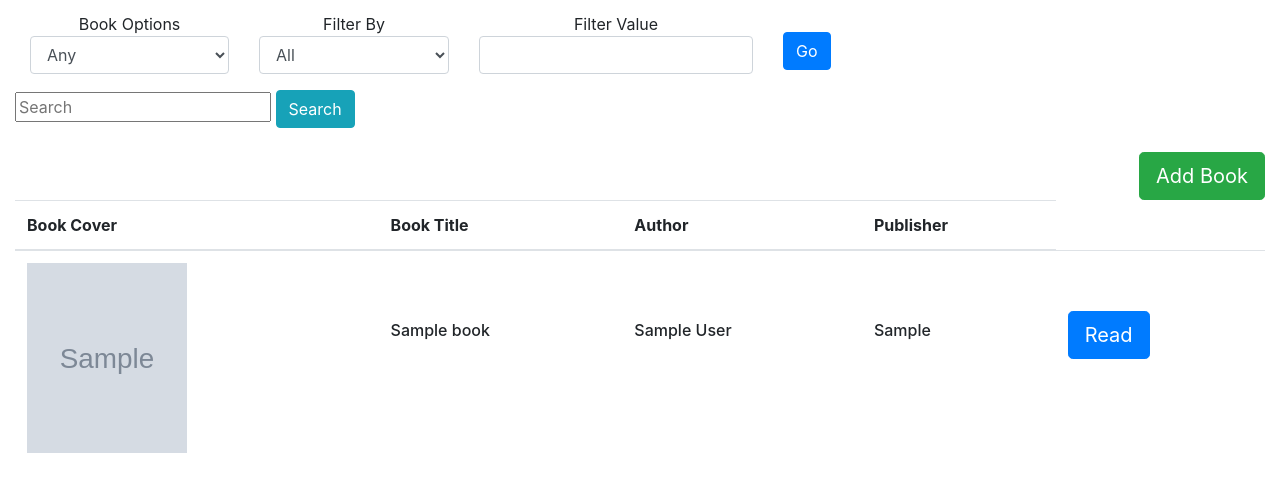
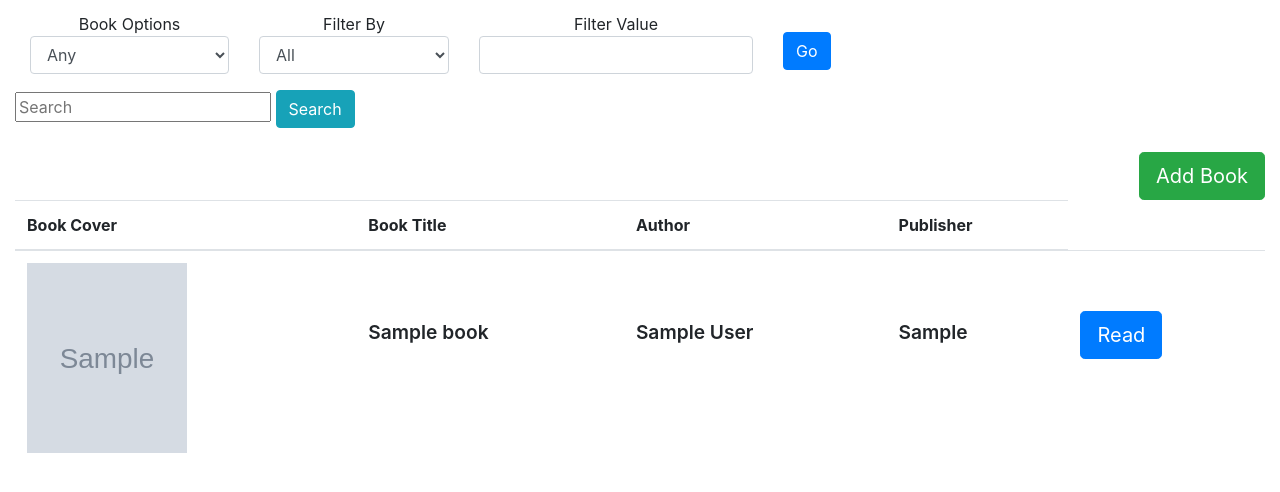
Before and after one commit to wael009/library-php, a PHP site: page /main in a window 1280 px wide. Shown: the part 148-640 px from the top of the page. Run offline with PHP 8.4, Linux system fonts and the light colour scheme; tables that the repository leaves empty or names only in its code hold one stand-in row (values such as "Sample post"); grey boxes marked "Sample" are stand-in pictures; some libraries are stand-ins or nearby versions.

Commit message:
add comments and modifiy some code

```diff
--- a/abstract/AbstractDb.php
+++ b/abstract/AbstractDb.php
@@ -26,7 +26,6 @@ abstract class AbstractDb
      }
 
 
-
     // Methods for the properties
 
 
--- a/classes/IDatabase.php
+++ b/classes/IDatabase.php
@@ -11,5 +11,4 @@ interface IDatabase
     public function disconnect();
 	//public function addDatabase();  // if we want to add different database
 }
-
 ?>
--- a/classes/ILibrary.php
+++ b/classes/ILibrary.php
@@ -4,7 +4,6 @@ namespace main\classes;
 //interface one
 
 // Note:  the library may contain many classes for different items such as (books, Stories, articles, journals, etc), so we can use an interface to implement the same functionality...
-
 
 interface ILibrary
 {
@@ -15,6 +14,4 @@ interface ILibrary
     public function delete($id);
 
 }
-
-
 ?>
--- a/classes/IuserDbh.php
+++ b/classes/IuserDbh.php
@@ -7,8 +7,4 @@ interface IuserDbh
     public function deleteUser()
     public function checkUser()
 }
-
-
-
-
 ?>
--- a/classes/database.php
+++ b/classes/database.php
@@ -4,10 +4,8 @@
 require_once 'classes/IDatabase.php';
 require_once 'BasicObject.php';
 
-
 use \Main\BasicObject;
 use \main\classes\IDatabase;
-
 
 class database implements IDatabase
 {
@@ -19,7 +17,7 @@ class database implements IDatabase
 
     public function connect()
     {
-        //   to create new PDO connection.
+        //   creating new PDO connection
         $this->pdo = new PDO($this->dbserver, $this->dbuser, $this->dbpass);
 
         // To disable emulated prepared statements and use real prepared statements (to avoid inject malicious SQL attack).
@@ -39,6 +37,4 @@ class database implements IDatabase
         return $this->pdo;
     }
 }
-
-
 ?>
--- a/index.php
+++ b/index.php
@@ -41,9 +41,5 @@
 				<a href="#" class="forgot">Forgot your email or password?</a>
 		</form>
     </div>
-
-
-
-
 </body>
 </html>
--- a/login.php
+++ b/login.php
@@ -26,5 +26,4 @@ if(isset($_POST['submit']))
 		header('location:main.php');	// If yes redirct to the main page.
 	}
 }
-
 ?>
--- a/main.php
+++ b/main.php
@@ -5,7 +5,6 @@ session_start();
 require_once "classes/bookClass.php";
 require_once "user.php";
 include "layout/header.php";
-
 
 if(isset($_GET['del']))
 {
@@ -17,19 +16,13 @@ if(isset($_GET['del']))
 
 ?>
 
-
-
-
 <div class="container-fluid mt-4">
 <div class="">
 
   <main role="main" class="pb-3">
   <h1>Index</h1>
 
-
-
-
-<!-- row for search -->
+<!-- row for filter -->
 <div class="row mt-4 " >
   <div class="col mb-3">
     <form class="form-inline" method="post" action="*">
@@ -37,7 +30,7 @@ if(isset($_GET['del']))
       <div class="form-group">
         <div class="col">
             <label class="control-label" for="FilterByBooksOptions">Book Options</label>
-            <select name="FilterByBookssOptions" class="form-control" data-val="true" data-val-required="The Books Options field is required."><option selected="selected" value="0">Any</option>
+            <select name="FilterByBookssOptions" class="form-control"><option selected="selected" value="0">Any</option>
               <option value="1">Academic books</option>
                 <option value="2">Historical books</option>
               <option value="3">Programming books</option>
@@ -47,8 +40,8 @@ if(isset($_GET['del']))
       </div>
 
         <div class="col">
-            <label class="control-label" for="FilterBy.FilterByOption">Filter By</label>
-            <select name="FilterBy.FilterByOption" class="form-control" data-val="true" data-val-required="The Filter By field is required."><option selected="selected" value="0">All</option>
+            <label class="control-label" for="FilterByOption">Filter By</label>
+            <select name="FilterByOption" class="form-control"><option selected="selected" value="0">All</option>
               <option value="1">By Name...</option>
               <option value="2">By Propery Type...</option>
               <option value="3">By Review Rating...</option>
@@ -58,8 +51,8 @@ if(isset($_GET['del']))
 
 
         <div class="col">
-            <label class="control-label" for="FilterBy.FilterByValue">Filter Value</label>
-            <input type="text" name="FilterBy.FilterByValue" class="form-control" value="">
+            <label class="control-label">Filter Value</label>
+            <input type="text" name="FilterByValue" class="form-control" value="">
         </div>
 
 
@@ -71,22 +64,16 @@ if(isset($_GET['del']))
     </form>
   </div>
 </div>
-<!-- search row finish -->
+<!-- search row filter -->
 
-
-
-
-<!--2 search row start -->
+<!-- search row start -->
 
 <form action="search.php" method="POST">
   <input type="text" name="search" placeholder="Search">
   <button type="submit" class="btn btn-info" name="submit-search">Search</button>
 </form>
 
-<!-- 2search row finish -->
-
-
-
+<!-- search row finish -->
 <div class="row mt-4">
 <div class="col-lg-12">
 <a href="create.php" class="float-right btn btn-success btn-lg">Add Book</a> <br/><br/>
@@ -94,13 +81,7 @@ if(isset($_GET['del']))
 </div>
 </div>
 
-
 <!-- To list all the Books -->
-
-
-
-
-
 <div class="row">
     <div class="col-lg-12">
 
@@ -127,29 +108,21 @@ if(isset($_GET['del']))
       <td><a href="readOnce.php?id=<?php echo $row['id'];?>" >
           <img  src="upload/<?php echo $row['image'];?>" width="160" height="190" alt="Card image cap"></td>
         </a>
-    <td><h6><br/><br/><br/><?php echo $row['title'];?></h6></td>
-    <td><h6><br/><br/><br/><?php echo $row['author'];?></h6></td>
-    <td><h6><br/><br/><br/><?php echo $row['publisher'];?><h6></td>
+    <td><p><?php echo $row['title'];?></p></td>
+    <td><p><?php echo $row['author'];?></p></td>
+    <td><p><?php echo $row['publisher'];?><p></td>
 
     <td><br/><br/><a href="readOnce.php?id=<?php echo $row['id'];?>"  class='btn btn-primary btn-lg'>
           <span class='glyphicon glyphicon-list'></span> Read </a></td>
-
-
   </tr>
 <?php
   }
 ?>
           </tbody>
         </table>
-
-
     </div>
     </div>
-
-
 <!-- list of books finish -->
-
-
 </main>
 </div>
 </div>
--- a/stylesheet/style.css
+++ b/stylesheet/style.css
@@ -70,6 +70,12 @@
   text-decoration:none;
 }
 
+p {
+  font-size: 1.2rem;
+  font-weight: 600;
+  padding: 55px 0 0 0;
+}
+
 .footer {
   position: absolute;
   right: 0;
--- a/user.php
+++ b/user.php
@@ -1,7 +1,5 @@
 <?php
  require_once 'classes/database.php';
-
-
 
  //use \main\classes\database;
 
@@ -38,7 +36,6 @@
             }
         }
     }
-
         // To finish and destroy the connection
     public function log_out() {
         session_destroy();
```
Also changed, not shown: create.php (+0 -12 lines), readOnce.php (+0 -13 lines), search.php (+1 -36 lines), update.php (+1 -7 lines).
